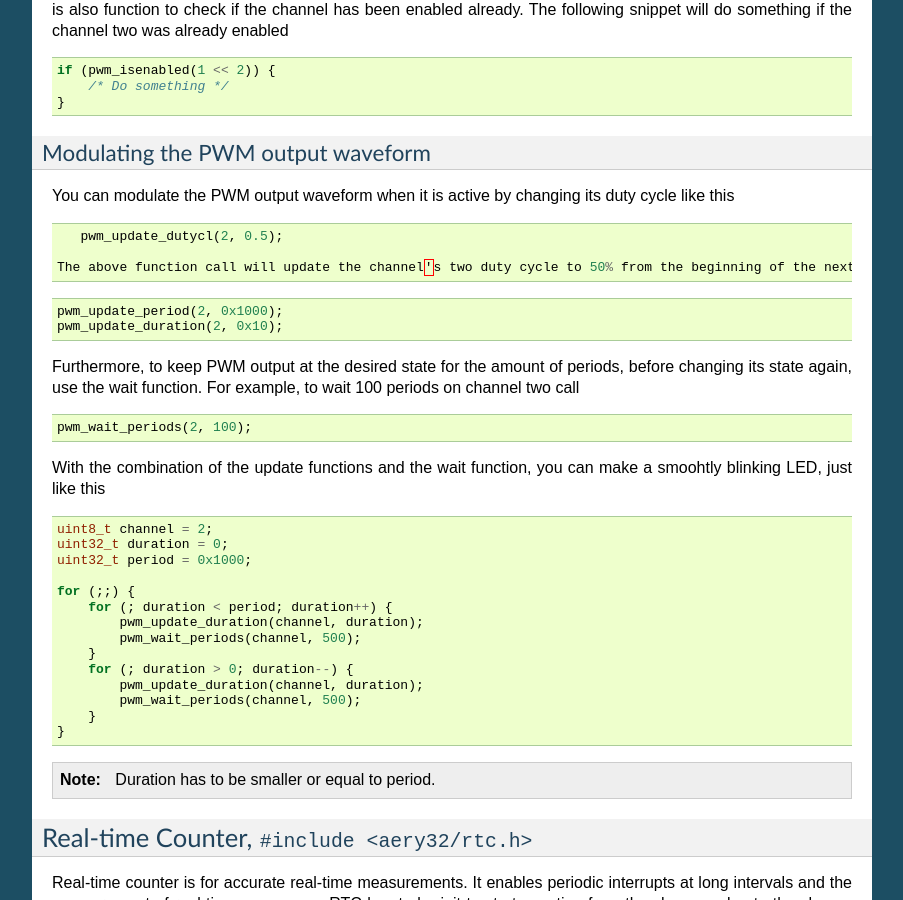
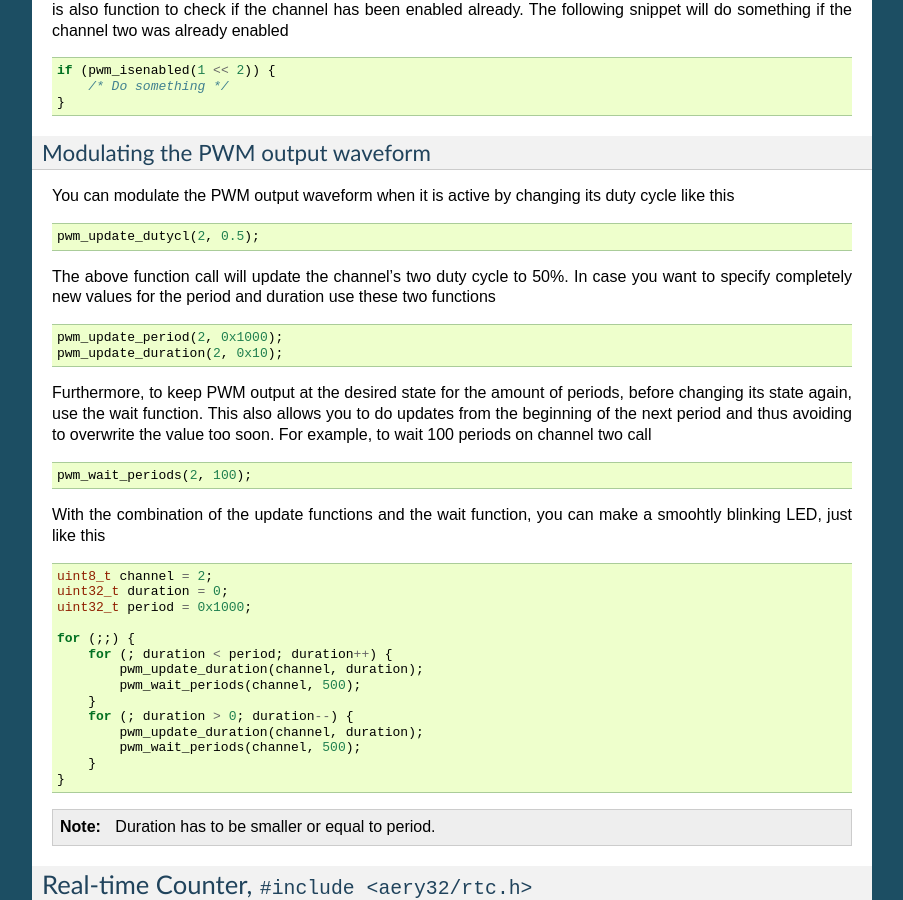
Before and after one commit to aery32/aery32-refguide, a Sphinx documentation site: the page built from source/module_functions.rst, in a window 1280 px wide and 900 px high, scrolled down 10537 px. Shown: the whole window, without its empty margins (198-1101 px from the left). Built offline with Sphinx 7.4.7, drawn with Linux system fonts in a browser that asks for light colours.

Commit message:
Try to make text better

```diff
--- a/source/module_functions.rst
+++ b/source/module_functions.rst
@@ -584,14 +584,14 @@
 
     pwm_update_dutycl(2, 0.5);
 
- The above function call will update the channel's two duty cycle to 50% from the beginning of the next period. This prevents an unexpected waveform at the output of the channel. In case you want to specify completely new values for the period and duration use these two functions
+The above function call will update the channel's two duty cycle to 50%. In case you want to specify completely new values for the period and duration use these two functions
 
 .. code-block:: c++
 
     pwm_update_period(2, 0x1000);
     pwm_update_duration(2, 0x10);
 
-Furthermore, to keep PWM output at the desired state for the amount of periods, before changing its state again, use the wait function. For example, to wait 100 periods on channel two call
+Furthermore, to keep PWM output at the desired state for the amount of periods, before changing its state again, use the wait function. This also allows you to do updates from the beginning of the next period and thus avoiding to overwrite the value too soon. For example, to wait 100 periods on channel two call
 
 .. code-block:: c++
 
```
